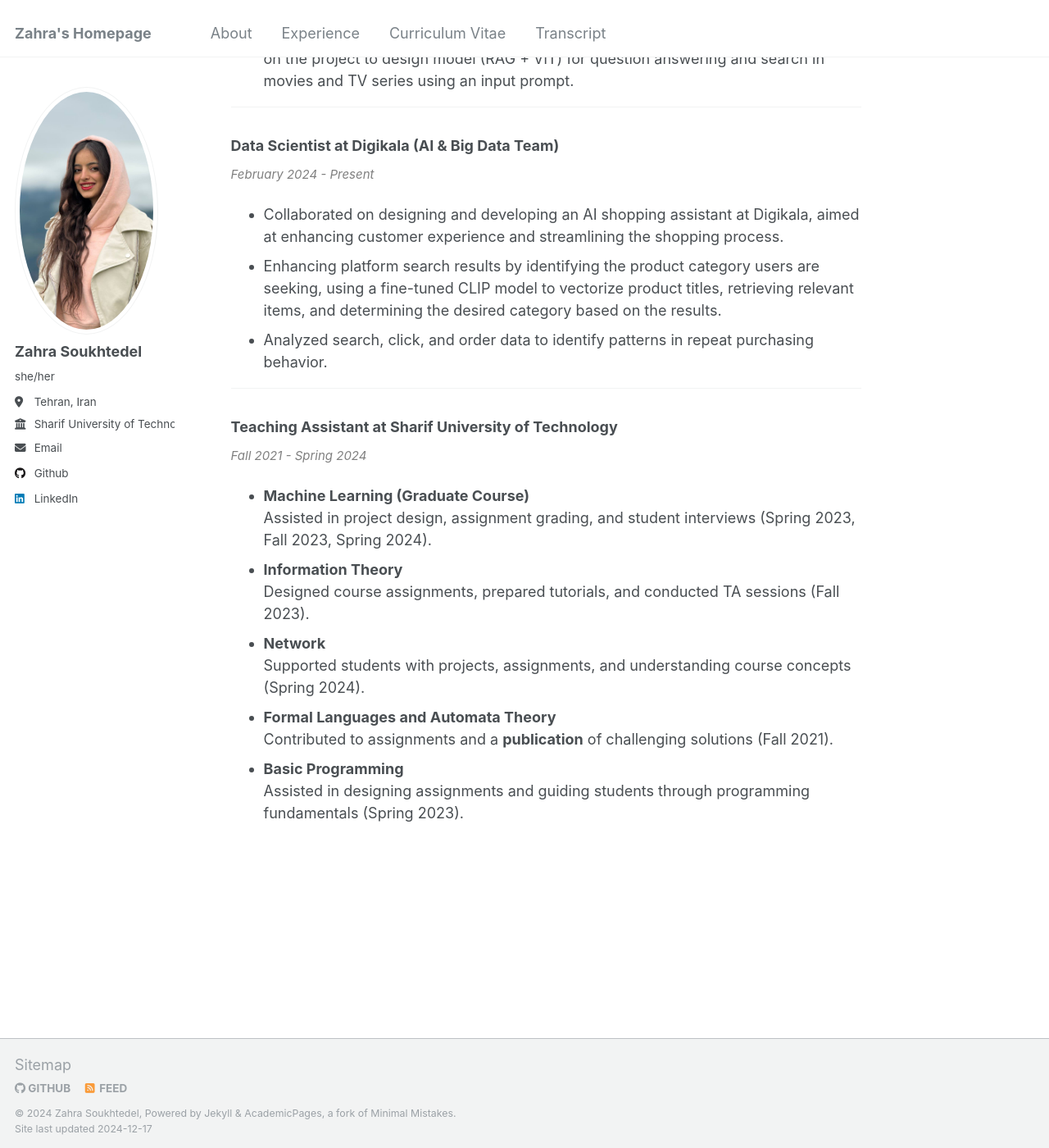
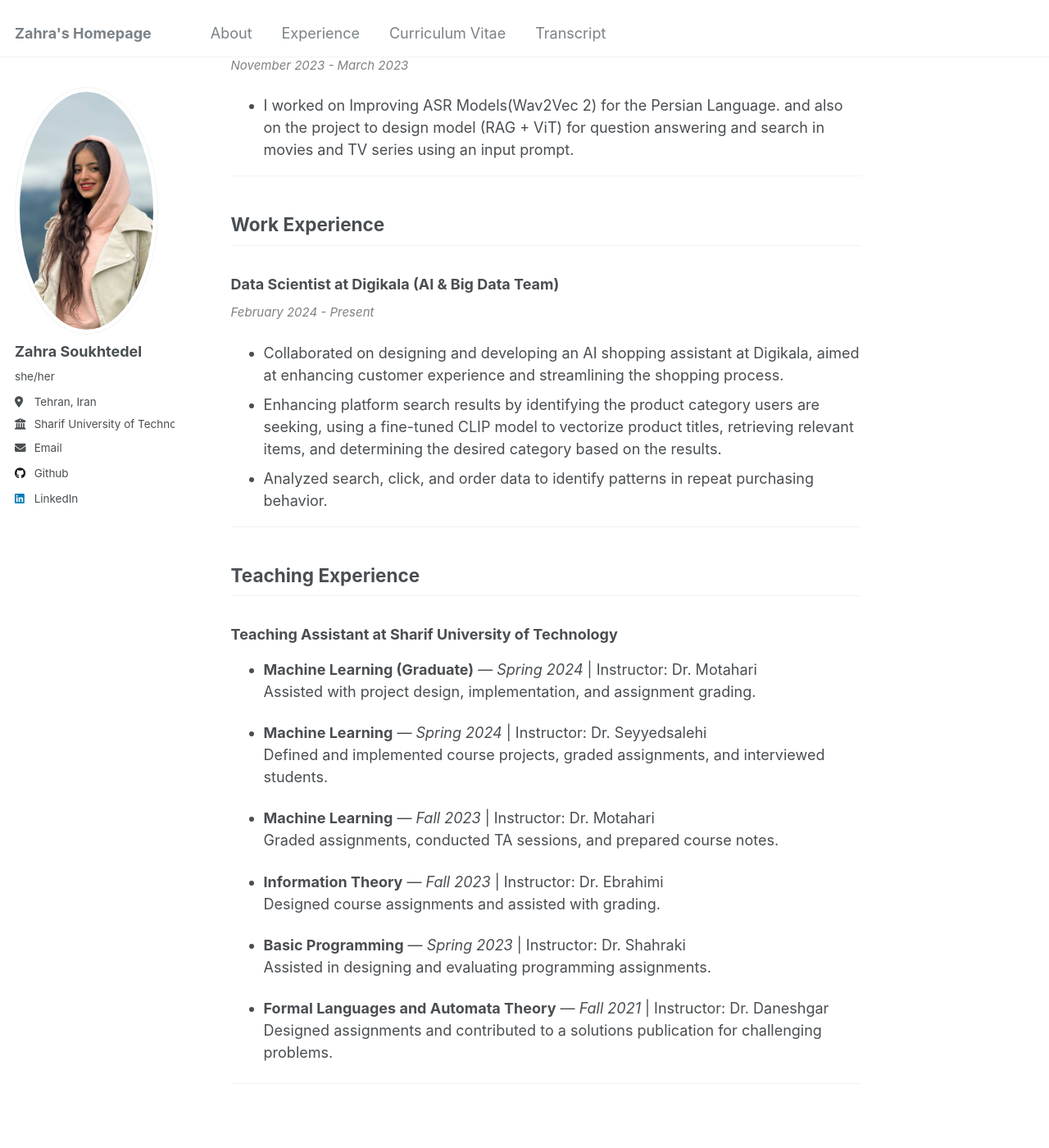
Before and after one commit to zahraSoukhtedel/zahraSoukhtedel.github.io, a Jekyll site: the page built from _pages/experience.md, in a window 1280 px wide and 1400 px high, scrolled down 432 px. Shown: the whole window at 82% size. Built offline with Jekyll 4.4.1, drawn with Linux system fonts in a browser that asks for light colours.

Commit message:
website modified 7

```diff
--- a/_pages/experience.md
+++ b/_pages/experience.md
@@ -7,6 +7,8 @@ redirect_from:
   - /experience/
   - /experience.html
 ---
+
+## **Research Experience**
 
 ### **Research Assistant at Sharif University of Technology**
 *<span style="font-size: smaller; color: gray;"> February 2023 - February 2024</span>*
@@ -18,6 +20,10 @@ redirect_from:
 
 ---
 
+
+
+## **Work Experience**
+
 ### **Data Scientist at Digikala (AI & Big Data Team)**
 *<span style="font-size: smaller; color: gray;"> February 2024 - Present</span>*
 - Collaborated on designing and developing an AI shopping assistant at Digikala, aimed at enhancing customer experience and streamlining the shopping process.
@@ -26,15 +32,26 @@ redirect_from:
 
 ---
 
+
+## **Teaching Experience**
+
 ### **Teaching Assistant at Sharif University of Technology**
-*<span style="font-size: smaller; color: gray;"> Fall 2021 - Spring 2024</span>*
-- **Machine Learning (Graduate Course)**
-   Assisted in project design, assignment grading, and student interviews (Spring 2023, Fall 2023, Spring 2024).
-- **Information Theory**
-   Designed course assignments, prepared tutorials, and conducted TA sessions (Fall 2023).
-- **Network**
-   Supported students with projects, assignments, and understanding course concepts (Spring 2024).
-- **Formal Languages and Automata Theory**
-   Contributed to assignments and a **publication** of challenging solutions (Fall 2021).
-- **Basic Programming**
-   Assisted in designing assignments and guiding students through programming fundamentals (Spring 2023).
+- **Machine Learning (Graduate)** — *Spring 2024* | Instructor: Dr. Motahari
+   Assisted with project design, implementation, and assignment grading.
+
+- **Machine Learning** — *Spring 2024* | Instructor: Dr. Seyyedsalehi
+   Defined and implemented course projects, graded assignments, and interviewed students.
+
+- **Machine Learning** — *Fall 2023* | Instructor: Dr. Motahari
+   Graded assignments, conducted TA sessions, and prepared course notes.
+
+- **Information Theory** — *Fall 2023* | Instructor: Dr. Ebrahimi
+   Designed course assignments and assisted with grading.
+
+- **Basic Programming** — *Spring 2023* | Instructor: Dr. Shahraki
+   Assisted in designing and evaluating programming assignments.
+
+- **Formal Languages and Automata Theory** — *Fall 2021* | Instructor: Dr. Daneshgar
+   Designed assignments and contributed to a solutions publication for challenging problems.
+
+---
```
